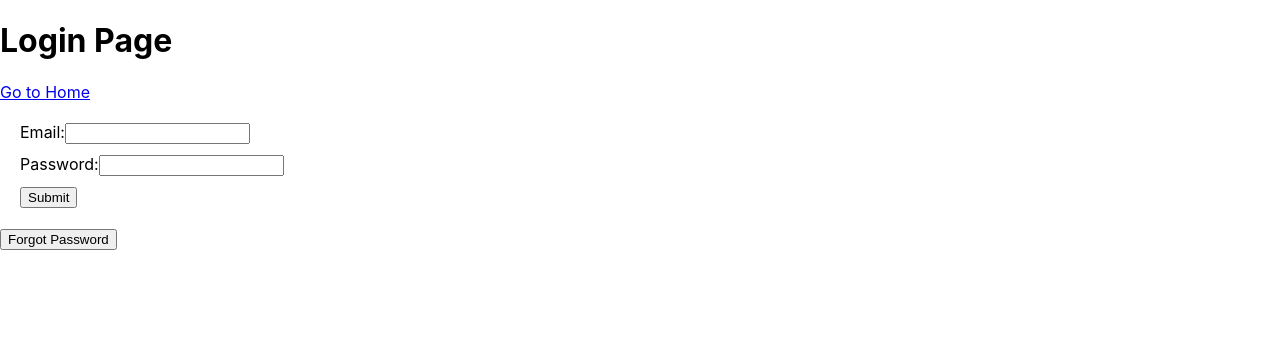
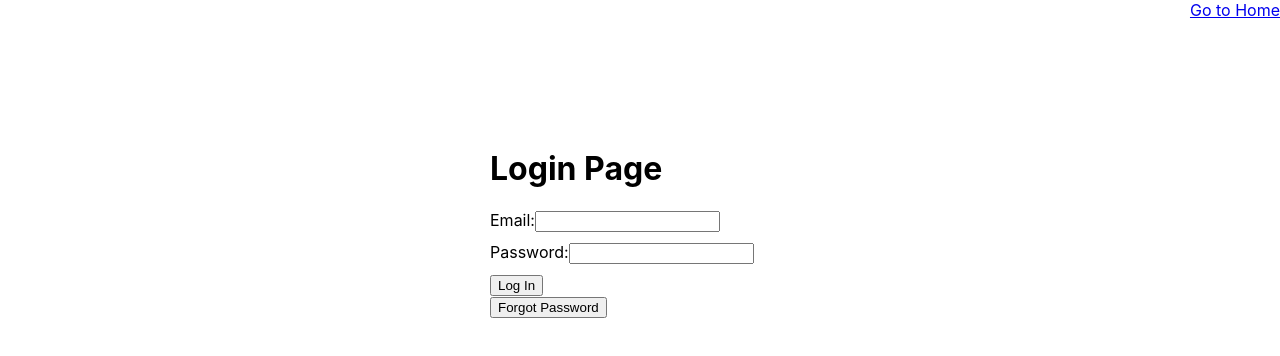
Before and after one commit to unsw-cse-comp3900-9900-23T2/capstone-project-3900f18ameancodingmachine, a React (Create React App) app in the folder eatery-frontend/: page /login in a window 1280 px wide. Shown: the top 356 px of the page. Built offline with nearby package versions, Linux system fonts and the light colour scheme.

Commit message:
Fix: Made the login page more accureactly reflect the story board

```diff
--- a/eatery-frontend/src/LoginPage.css
+++ b/eatery-frontend/src/LoginPage.css
@@ -1,10 +1,10 @@
 .formSubmission{
-    padding: 20px;
+    padding: 0px;
 }
 
 .formField {
     display: flex;
-    align-items: center;
+    align-items: left;
     margin-bottom: 10px;
   }
 
@@ -15,3 +15,14 @@
 .logInError {
   color: red;
 }
+
+.middlePageLogin{
+  padding-top: 10%;
+  margin-left:auto;
+  margin-right:auto;
+  width: 300px;
+}
+
+.homeButton{
+  float: right;
+}
--- a/eatery-frontend/src/LoginPage.js
+++ b/eatery-frontend/src/LoginPage.js
@@ -50,7 +50,7 @@ function LoginForm(){
           <input type="text" value={pass} onChange={(e) => setPass(e.target.value)}/>
         </label>
       </div>
-    <input onClick={handleSubmit} type="submit" value="Submit" />
+      <input onClick={handleSubmit} type="submit" value="Log In" />
       <div>
         {logInFail && <span className="logInError">Incorrect Email or Password</span> }
       </div>
@@ -70,12 +70,14 @@ function ForgotPassword(){
 function LoginPage(){
   return (
     <div>
+      <div className='header'>
+        <Link className="homeButton" to="/">Go to Home</Link>
+      </div>
+      <div className='middlePageLogin'>
         <h1>Login Page</h1>
-      <Link to="/">Go to Home</Link>
-
         <LoginForm/>
         <ForgotPassword/>
-
+      </div>
     </div>
   );
 }
```
Lines whose indentation alone changed are shown as unchanged.
